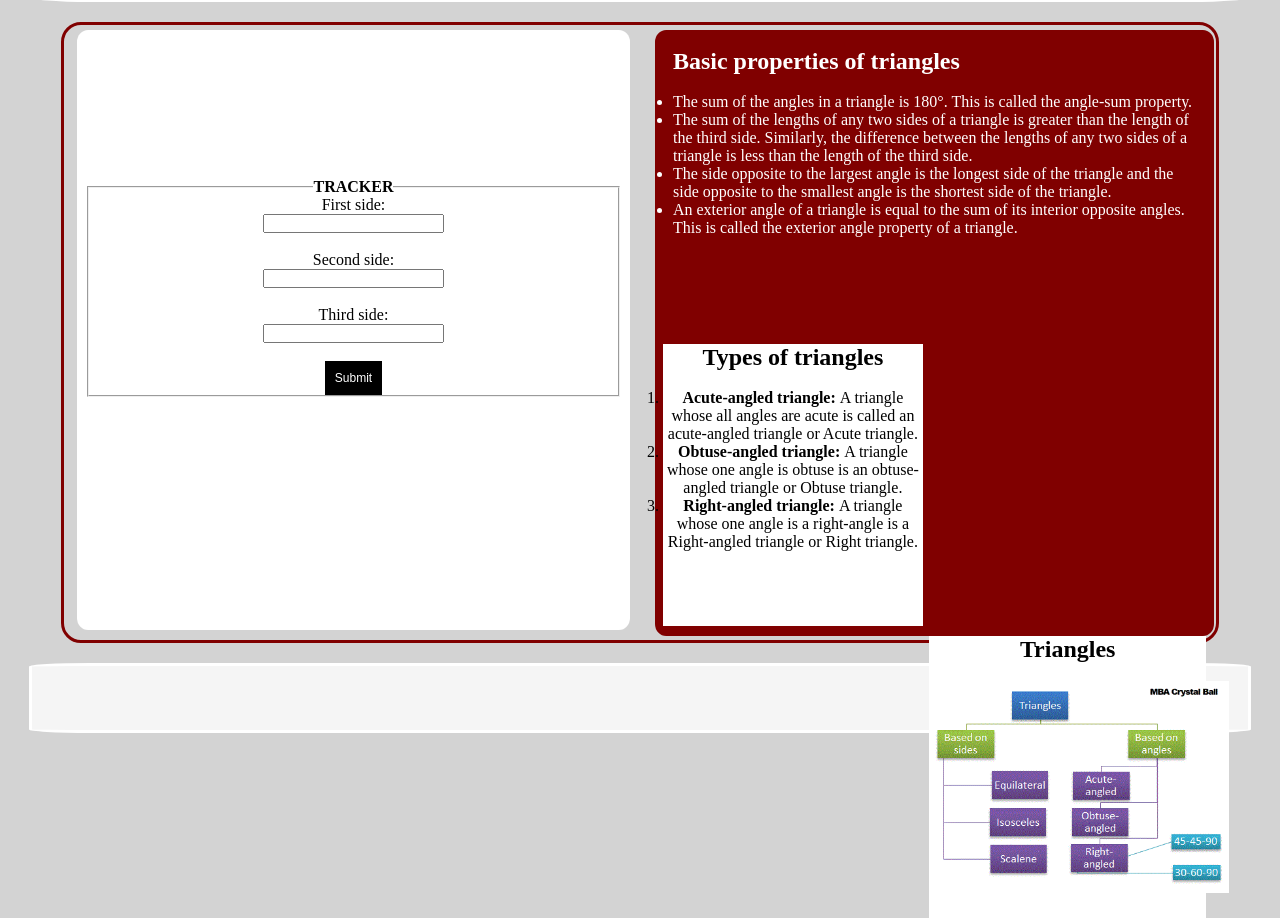
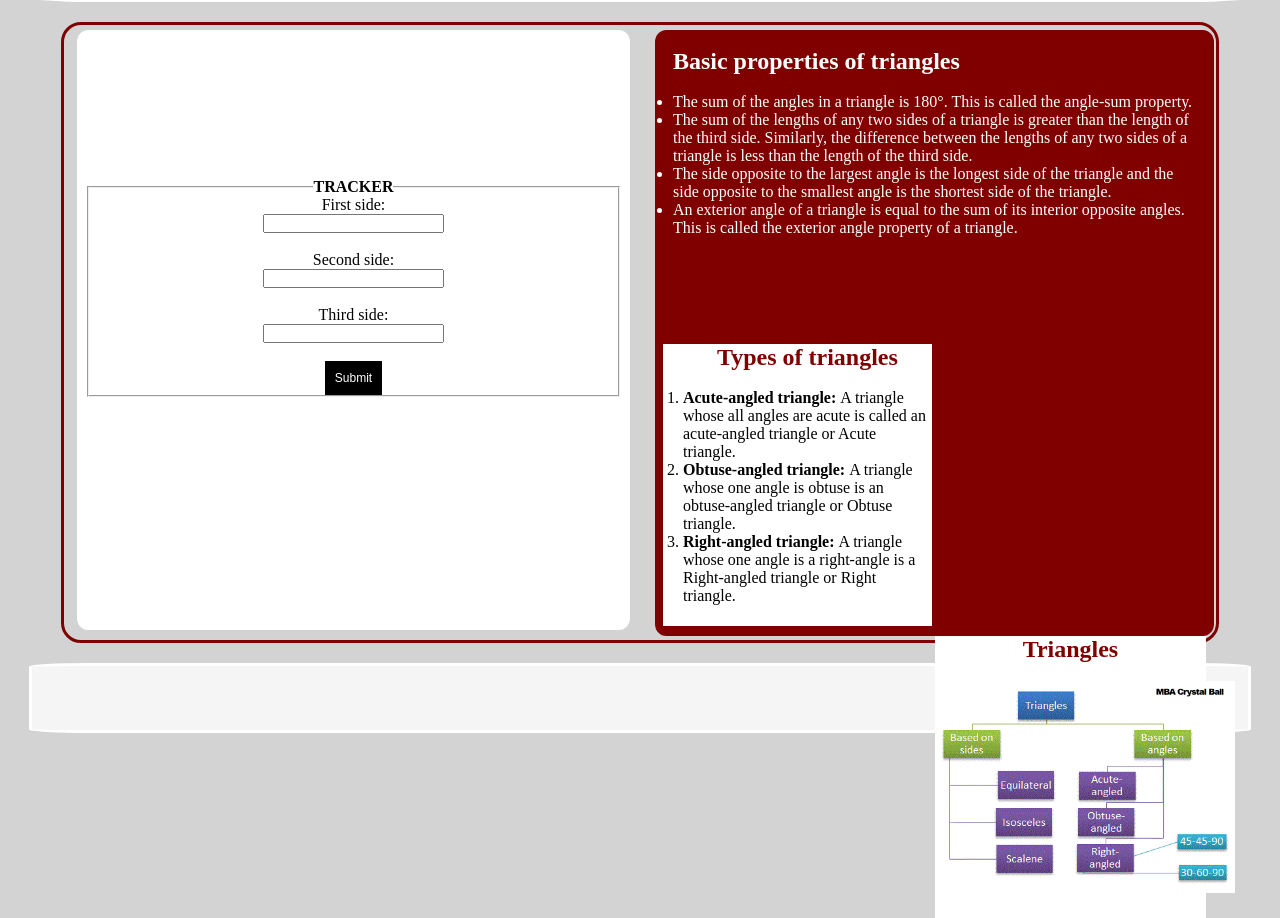
Before and after one commit to Dun-Njuguna/TRIANGLE-TRACKER, a plain HTML site: page index.html in a window 1280 px wide. Shown: the part 103-1021 px from the top of the page. Drawn offline with Linux system fonts and the light colour scheme.

Commit message:
style type of triangle

```diff
--- a/css/styles.css
+++ b/css/styles.css
@@ -85,10 +85,13 @@ body {
 
 #display {
   background-color: white;
-  width: 50%;
+  width: 49%;
   height: 47%;
   float: right;
   margin: 5px;
+}
+#rightside{
+  color: #800000;
 }
 img{
   max-width:300px;
@@ -96,10 +99,16 @@ img{
 
 #displayleft {
   background-color: white;
-  width: 47%;
+  width: 45%;
   height: 47%;
   float: left;
   margin: 5px;
+  text-align: left;
+  padding-left: 20px;
+}
+#leftside{
+  text-align: center;
+  color:#800000;
 }
 
 .footer {
```
